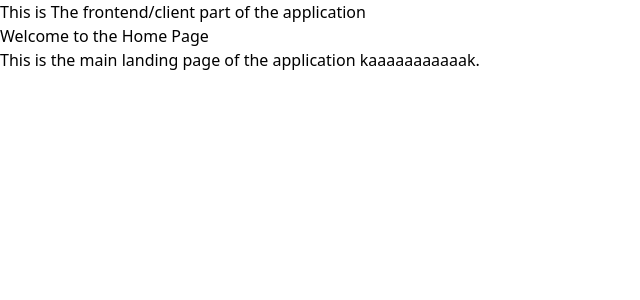
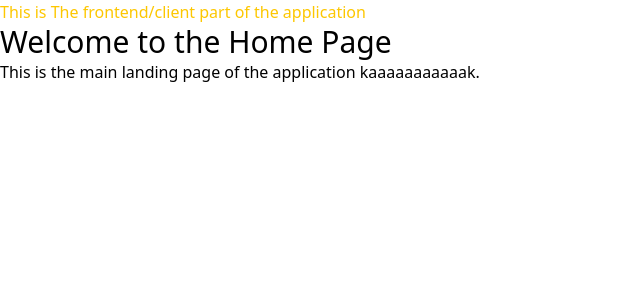
Before and after one commit to Muhammad-FRAX/exylink, a React (Vite) app in the folder frontend/: page / in a window 1280 px wide. Shown: the top 300 px of the page, without its empty margins (0-640 px from the left). Built offline with nearby package versions, Linux system fonts and the light colour scheme.

Commit message:
organize/ fixed some minor issues with the setup and setup tailwindcss v@

```diff
--- a/frontend/package.json
+++ b/frontend/package.json
@@ -10,13 +10,12 @@
     "preview": "vite preview"
   },
   "dependencies": {
-    "@tailwindcss/vite": "^4.1.18",
     "react": "^19.1.1",
-    "react-dom": "^19.1.1",
-    "tailwindcss": "^4.1.18"
+    "react-dom": "^19.1.1"
   },
   "devDependencies": {
     "@eslint/js": "^9.36.0",
+    "@tailwindcss/vite": "^4.1.18",
     "@types/react": "^19.1.16",
     "@types/react-dom": "^19.1.9",
     "@vitejs/plugin-react": "^5.0.4",
@@ -24,6 +23,7 @@
     "eslint-plugin-react-hooks": "^5.2.0",
     "eslint-plugin-react-refresh": "^0.4.22",
     "globals": "^16.4.0",
+    "tailwindcss": "^4.1.18",
     "vite": "^7.1.7"
   }
 }
--- a/frontend/src/app.jsx
+++ b/frontend/src/app.jsx
@@ -4,7 +4,9 @@ import Home from "./pages/Home.jsx";
 function App() {
   return (
     <>
-      <div>This is The frontend/client part of the application</div>
+      <div className="text-yellow-400">
+        This is The frontend/client part of the application
+      </div>
       <Home />
     </>
   );
--- a/frontend/src/pages/Home.jsx
+++ b/frontend/src/pages/Home.jsx
@@ -1,7 +1,7 @@
 export default function Home() {
   return (
     <div>
-      <h1>Welcome to the Home Page</h1>
+      <h1 className="text-3xl">Welcome to the Home Page</h1>
       <p>This is the main landing page of the application kaaaaaaaaaaak.</p>
     </div>
   );
--- a/frontend/vite.config.js
+++ b/frontend/vite.config.js
@@ -1,13 +1,14 @@
-import { defineConfig } from 'vite'
-import react from '@vitejs/plugin-react'
+import { defineConfig } from "vite";
+import react from "@vitejs/plugin-react";
+import tailwindcss from "@tailwindcss/vite";
 
 // https://vite.dev/config/
 export default defineConfig({
-  plugins: [react()],
+  plugins: [react(), tailwindcss()],
   server: {
     port: 3000,
     proxy: {
-      '/api': 'http://localhost:5000',
+      "/api": "http://localhost:5000",
     },
   },
-})
+});
```
